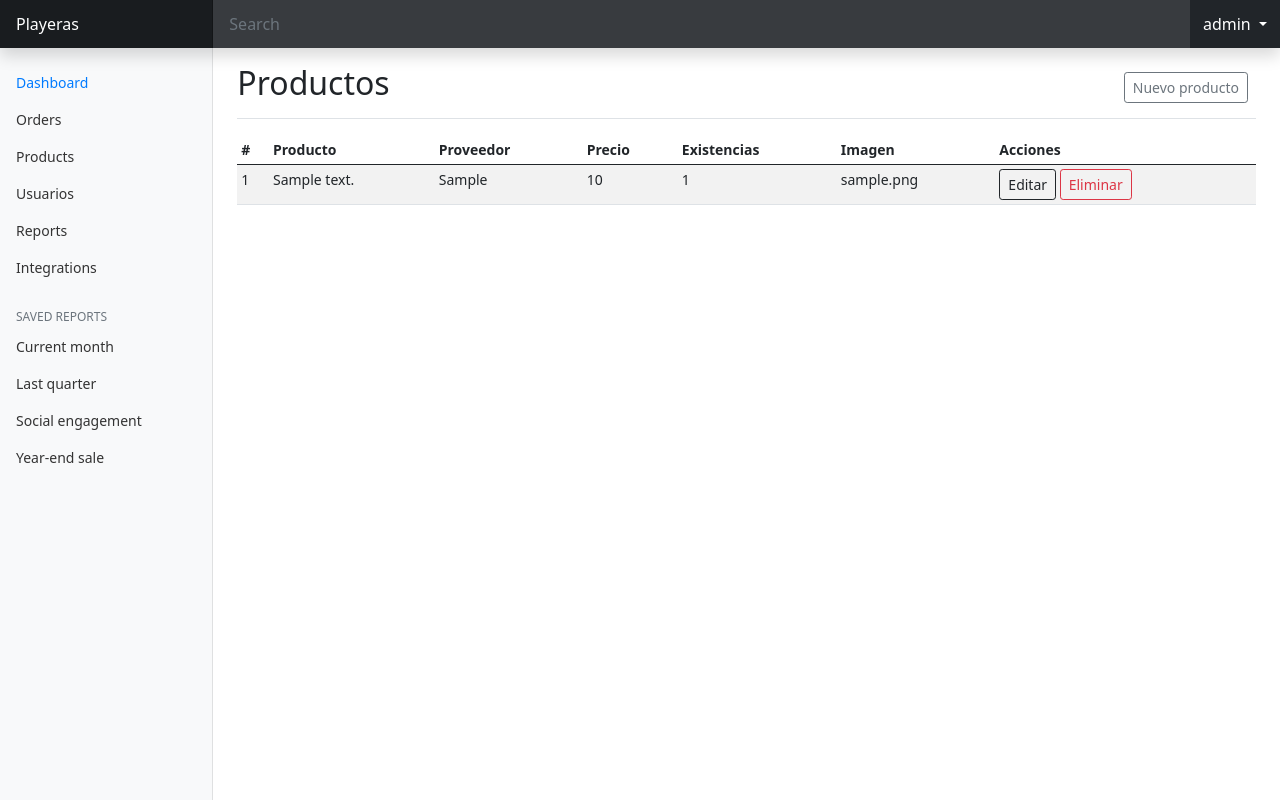
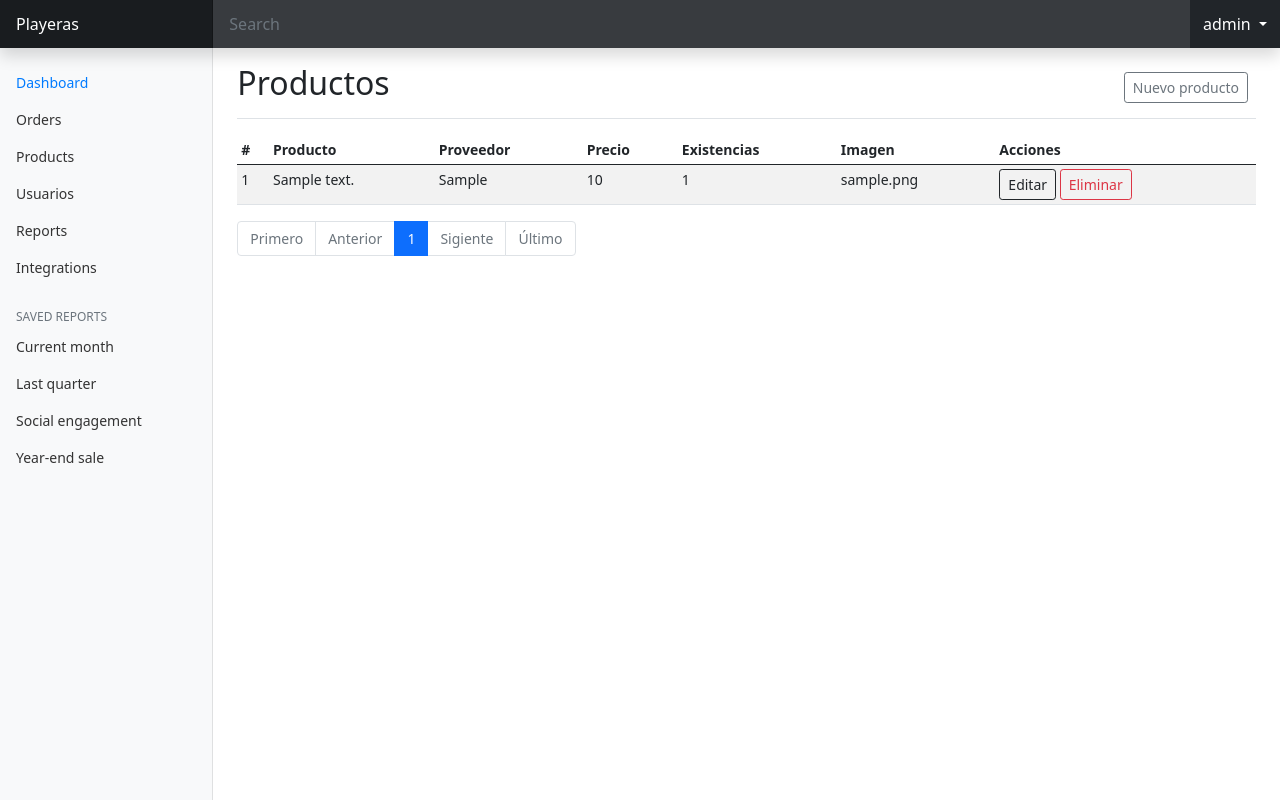
Before and after one commit to 3573B4/repocitorio-facturacion, a PHP site: page /html/lista-productos.php in a window 1280 px wide. Run offline with PHP 8.4, Linux system fonts and the light colour scheme; a user stored in the database is signed in; tables that the repository leaves empty hold one stand-in row (values such as "Sample post").

Commit message:
Lista de productos con paginador completado

```diff
--- a/html/lista-productos.php
+++ b/html/lista-productos.php
@@ -41,7 +41,27 @@
                         </thead>
                         <tbody>
                             <?php
-                                $query = mysqli_query($connection, "SELECT p.codproducto, p.descripcion, pr.proveedor, p.precio, p.existencia, p.foto FROM producto p INNER JOIN proveedor pr ON p.proveedor = pr.codproveedor");
+                                //Paginador
+                                $sql_register = mysqli_query($connection, "SELECT COUNT(*) AS total_registro FROM producto WHERE 1");
+                                $result_register = mysqli_fetch_array($sql_register);
+                                $total_registro = $result_register['total_registro'];
+
+                                $por_pagina = 10;
+
+                                if(empty($_GET['pagina'])){
+                                    $pagina = 1;
+                                } else {
+                                    $pagina = $_GET['pagina'];
+                                }
+
+                                $desde = ($pagina-1) * $por_pagina;
+                                $total_paginas = ceil($total_registro / $por_pagina);
+
+
+                                $query = mysqli_query($connection, "SELECT p.codproducto, p.descripcion, pr.proveedor, p.precio, p.existencia, p.foto
+                                                                    FROM producto p INNER JOIN proveedor pr ON p.proveedor = pr.codproveedor
+                                                                    ORDER BY codproducto ASC LIMIT $desde,$por_pagina
+                                                                    ");
                                 $result = mysqli_num_rows($query);
 
                                 if ($result > 0) {
@@ -67,6 +87,38 @@
                             ?>
                         </tbody>
                     </table>
+                    <nav aria-label="...">
+                        <ul class="pagination justify-content-start">
+                            <?php
+                                if($pagina == 1){
+                                    echo '<li class="page-item disabled"><span class="page-link">Primero</span></li>
+                                        <li class="page-item disabled"><span class="page-link">Anterior</span></li>';
+                                } else {
+                            ?>
+                            <li class="page-item"><a class="page-link" href="?pagina=<?php echo 1; ?>">Primero</a></li>
+                            <li class="page-item"><a class="page-link" href="?pagina=<?php echo $pagina-1; ?>">Anterior</a></li>
+                            <?PHP
+                                }
+                                for($i=1; $i <= $total_paginas; $i++){
+
+                                    if($i == $pagina){
+                                        echo '<li class="page-item active" aria-current="page"><span class="page-link">'.$i.'</span></li>';
+                                    } else {
+                                        echo '<li class="page-item"><a class="page-link" href="?pagina='.$i.'">'.$i.'</a></li>';
+                                    }
+                                }
+
+                                if($pagina == $total_paginas){
+                                    echo '<li class="page-item disabled"><span class="page-link">Sigiente</span></li>
+                                        <li class="page-item disabled"><span class="page-link">Último</span></li>';
+                                } else {
+                            ?>
+
+                            <li class="page-item"><a class="page-link" href="?pagina=<?php echo $pagina + 1; ?>">Sigiente</a></li>
+                            <li class="page-item"><a class="page-link" href="?pagina=<?php echo $total_paginas; ?>">Último</a></li>
+                            <?php } ?>
+                        </ul>
+                    </nav>
                 </main>
             </div>
         </div>
```
